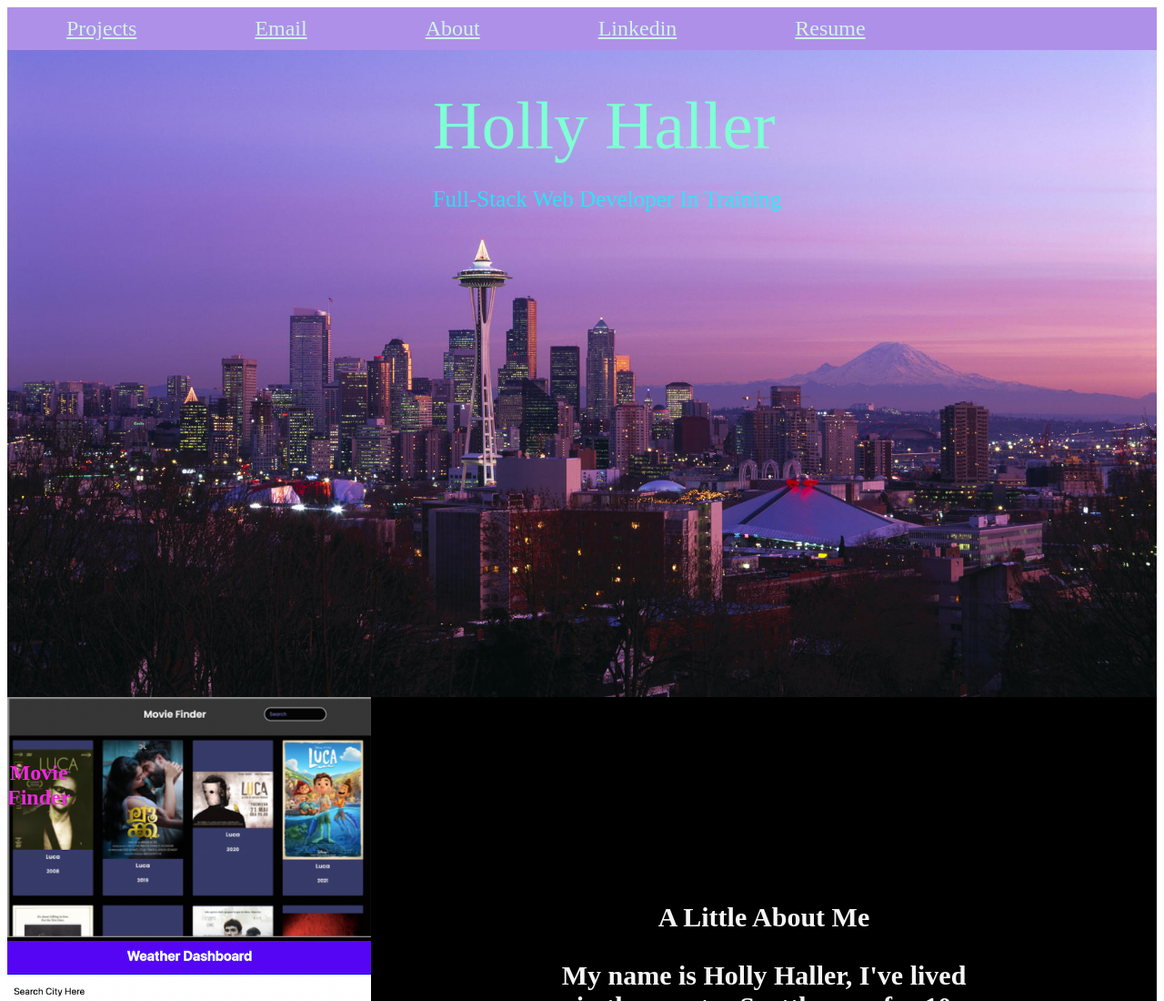
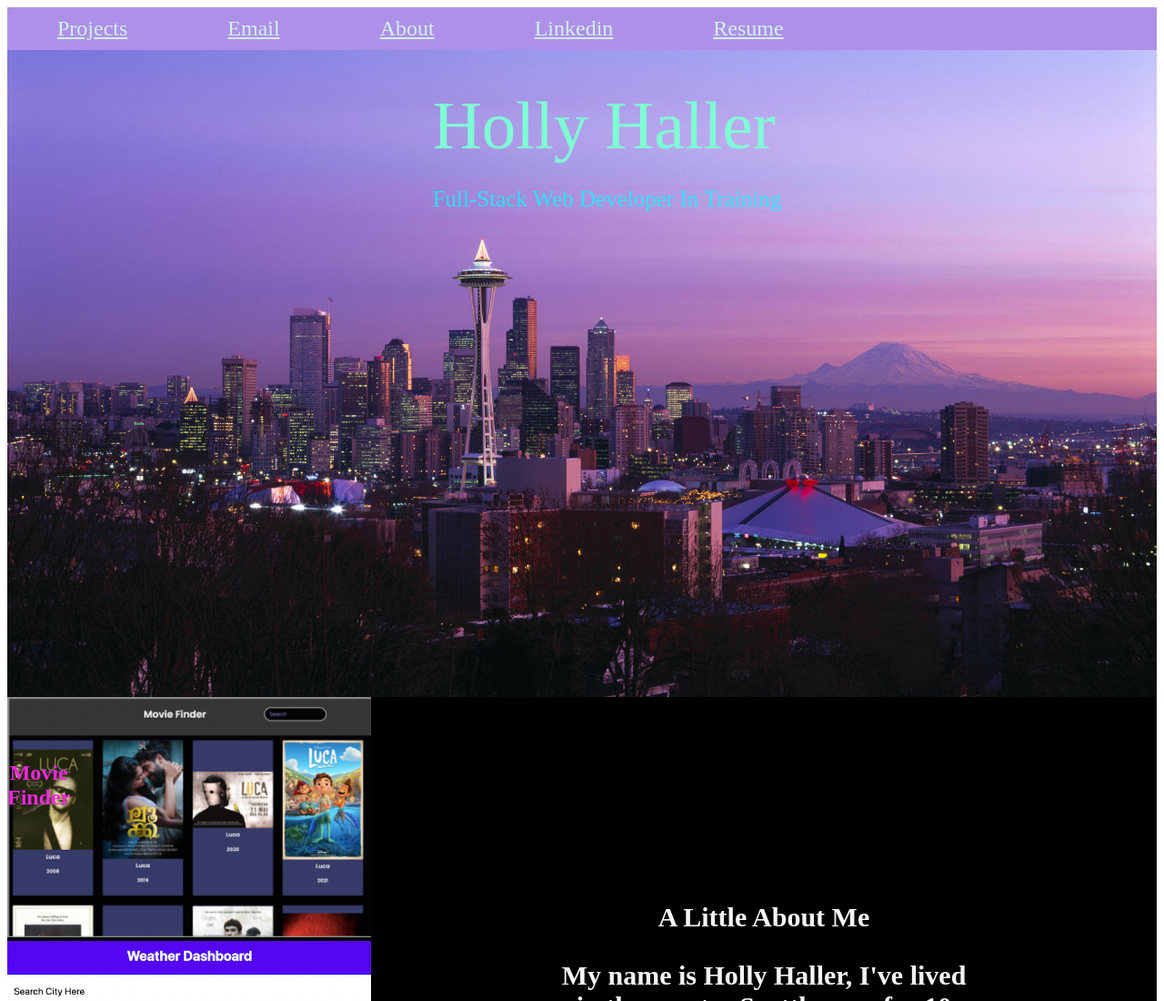
Before and after one commit to hallerhc/Holly-Haller-Portfolio, a plain HTML site: page index.html in a window 1280 px wide. Shown: the top 1100 px of the page at 91% size. Drawn offline with Linux system fonts and the light colour scheme.

Commit message:
Update style.css

```diff
--- a/style.css
+++ b/style.css
@@ -10,7 +10,7 @@
     float: left;
     color: rgb(207, 243, 231);
     text-align: center;
-    padding: 10px 65px;
+    padding: 10px 55px;
     font-size: 24px;
     font-family: serif;
 }
```
